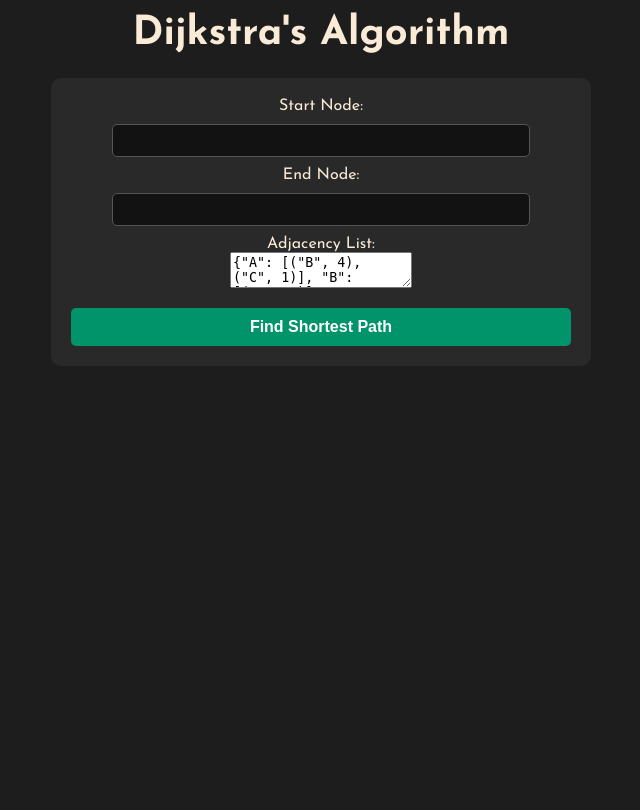
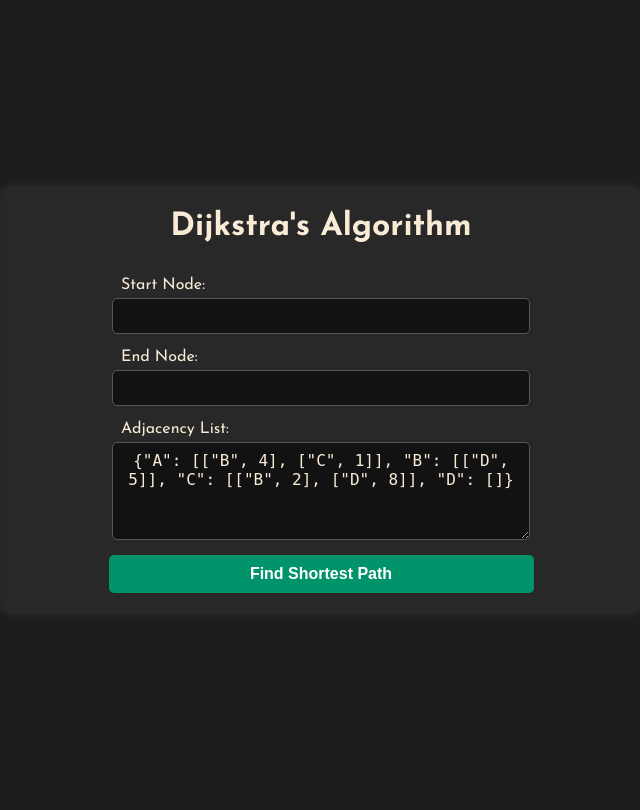
Before and after one commit to maitreyeewashere/solver, a Flask app: page /graph/dijkstra in a window 1280 px wide. Shown: the whole page, without its empty margins (319-959 px from the left). After the commit the page ends 593 px from the top, so only its background shows below. Run offline with Flask 3, Linux system fonts and the light colour scheme.

Commit message:
dijkstra issue fixed

```diff
--- a/app.py
+++ b/app.py
@@ -7,6 +7,7 @@
 from algorithms.FW import *
 import os
 import json
+import time
 import matplotlib
 matplotlib.use('Agg')
 import matplotlib.pyplot as plt
@@ -84,17 +85,29 @@
 @app.route('/graph/dijkstra', methods=["GET", "POST"])
 def dijkstra_solver():
     if request.method == "POST":
-        start, end = request.form["start"], request.form["end"]
+        start = request.form["start"].upper()
+        end = request.form["end"].upper()
+
         try:
             adj_list = json.loads(request.form["adj_list"])
+            if start not in adj_list or end not in adj_list:
+                return render_template("dijkstra.html", error="Start/end node not in graph")
         except json.JSONDecodeError:
             return render_template("dijkstra.html", error="Invalid adjacency list format.")
 
         path, cost, _ = dijkstra(adj_list, start, end)
+
+        if cost == float('inf'):
+            return render_template("dijkstra.html", error="No path exists between nodes")
+
         img_path = visualiseGraph(adj_list, path)
+
         return render_template("dijkstra.html", path=path, cost=cost, img_path=img_path)
 
     return render_template("dijkstra.html")
+
+if __name__ == '__main__':
+    app.run(debug=True)
 
 @app.route('/graph/floyd-warshall', methods=["GET", "POST"])
 def floyd_warshall():
@@ -157,49 +170,50 @@
     return render_template('linreg.html', result=result, img_path=f'/{img_path}')
 
 @app.route('/ml/kmeans', methods=['GET', 'POST'])
-def k_means():
-
-    result = None
-
-    def save_plot(points, clusters):
-
-        img_path = "static/clusters.png"
-
-        if os.path.exists(img_path):
-            os.remove(img_path)
-        plt.figure(figsize=(6, 4), dpi=100)
-        plt.grid(True)
-
-        colors = ['red', 'green', 'purple', 'orange', 'brown']
-
-        for i, cluster in enumerate(clusters):
-            cluster_points = np.array(cluster['points'])
-            if len(cluster_points) > 0:
-                plt.scatter(cluster_points[:, 0], cluster_points[:, 1], color=colors[i % len(colors)], label=f'Cluster {i+1}')
-            plt.scatter(*cluster['center'], color='black', marker='x', s=100, label=f'Centroid {i+1}')
-
-        plt.legend()
-        plt.savefig(img_path, bbox_inches='tight')
-        plt.close()
-
+def handle_kmeans():
     if request.method == 'POST':
         try:
+            # Get form data
             k = int(request.form['k'])
-            points = json.loads(request.form["list"])
-            points = [tuple(p) for p in points]
+            data_str = request.form['list']
 
-            if k > 0 and points:
-                clusters = kmeans(np.array(points), k)
-                save_plot(points, clusters)
-                result = f"K-Means Clustering with {k} clusters completed."
-            else:
-                return render_template("kmeans.html", error="Invalid input.", img_path=None)
+            # Convert string input to numpy array
+            data = np.array(ast.literal_eval(data_str))
 
-        except (ValueError, json.JSONDecodeError):
-            return render_template("kmeans.html", error="Invalid input format.", img_path=None)
+            # Run K-Means algorithm
+            clusters = kmeans(data, k=k)
 
-    return render_template('kmeans.html', result=result, img_path=f'/{img_path}' if result else None)
+            # Create visualization
+            plt.figure(figsize=(8, 6))
+            colors = ['r', 'g', 'b', 'c', 'm', 'y']
 
+            for i, cluster in enumerate(clusters):
+                if cluster['points']:
+                    points = np.array(cluster['points'])
+                    plt.scatter(points[:,0], points[:,1],
+                               c=colors[i%len(colors)],
+                               label=f'Cluster {i+1}')
+                    plt.scatter(cluster['center'][0], cluster['center'][1],
+                               marker='x', s=200, c='black', linewidths=3)
+
+            plt.legend()
+            plt.grid(True)
+
+            # Save plot with cache-busting timestamp
+            timestamp = str(int(time.time()))
+            plot_path = os.path.join(app.config['STATIC_FOLDER'], f'clusters_{timestamp}.png')
+            plt.savefig(plot_path)
+            plt.close()
+
+            return render_template('kmeans.html',
+                                 plot_url=f'clusters_{timestamp}.png')
+
+        except Exception as e:
+            return f"Error processing request: {str(e)}"
+
+    # Initial GET request
+    return render_template('kmeans.html', plot_url=None)
 
 if __name__ == '__main__':
-    app.run(host="0.0.0.0", port=int(os.environ.get("PORT", 5000)), debug=True)
+    app.run(host="0.0.0.0", port=5000, debug=True)
+    #print(app.url_map)
--- a/templates/dijkstra.html
+++ b/templates/dijkstra.html
@@ -4,7 +4,7 @@
     <meta charset="UTF-8" />
     <meta name="viewport" content="width=device-width, initial-scale=1.0" />
     <title>Dijkstra's Algorithm</title>
-    <link rel="stylesheet" href="/static/styles.css" />
+    <link rel="stylesheet" href="/static/styles-main.css" />
     <link rel="preconnect" href="https://fonts.googleapis.com" />
     <link rel="preconnect" href="https://fonts.gstatic.com" crossorigin />
     <link
@@ -13,91 +13,83 @@
     />
     <style>
       body {
-        display: block;
+        display: flex;
+        justify-content: center;
+        align-items: center;
         height: 100vh;
         margin: 0;
         font-family: "Josefin Sans", sans-serif;
         background-color: #1d1d1d;
         color: antiquewhite;
+        overflow-y: auto;
       }
 
-      /* Navigation Sidebar */
-      nav {
-        width: 50vw;
-        height: 100vh;
-        background-color: #000;
-        color: white;
+      /* Wrapper to center everything */
+      .content-wrapper {
         display: flex;
         flex-direction: column;
+        align-items: center;
         justify-content: center;
-        align-items: flex-end;
-        padding: 1rem;
-        position: fixed;
-        right: 0;
-        top: 0;
+        width: 90%;
+        max-width: 600px;
+        text-align: center;
+        padding: 20px;
+        background: #282828;
+        border-radius: 10px;
+        box-shadow: 0 0 10px rgba(255, 255, 255, 0.1);
       }
 
-      /* Main Content */
-      .main-body {
-        margin: 50px auto;
-        padding: 20px;
-        text-align: center; /* Center the text */
-        display: block;
-        max-width: 800px;
-        margin-left: 5vw; /* Push slightly to the right */
+      /* Title */
+      .title-container {
+        width: 100%;
+        text-align: center;
       }
 
-      /* Headings */
       h1 {
-        font-size: 2.5rem;
+        font-size: 2rem;
         font-weight: bold;
-        line-height: 1.2;
         margin-bottom: 20px;
-        text-align: center;
-        width: 100%;
       }
 
       h3 {
         color: rgb(172, 172, 172);
-        margin-bottom: 2px;
-        text-align: center;
+        margin-bottom: 5px;
       }
 
-      /* Paragraph */
-      p {
-        font-size: 1.2rem;
-        line-height: 1.5;
-        margin-bottom: 15px;
-        color: antiquewhite;
-        text-align: center;
-      }
-
-      /* Form Styling */
+      /* Form */
       form {
-        background-color: #292929;
-        padding: 20px;
-        border-radius: 10px;
-        width: 90%;
+        width: 100%;
         max-width: 500px;
-        margin: 20px auto; /* Ensures form is centered */
         display: flex;
         flex-direction: column;
         align-items: center;
-        text-align: center;
       }
 
-      input {
+      label {
+        font-size: 1rem;
+        margin-top: 10px;
+        width: 80%;
+        text-align: left;
+      }
+
+      input,
+      textarea {
         width: 80%;
         padding: 8px;
-        margin: 10px 0;
+        margin: 5px 0;
         background: #121212;
         border: 1px solid #555;
         color: antiquewhite;
         border-radius: 5px;
         text-align: center;
+        font-size: 1rem;
       }
 
-      /* Button Styling */
+      textarea {
+        min-height: 80px;
+        resize: vertical;
+      }
+
       button {
         background-color: #01936a;
         color: white;
@@ -107,41 +99,59 @@
         font-size: 1rem;
         border-radius: 5px;
         transition: background 0.3s ease-in-out;
-      }
-
-      .solve {
-        margin-top: 15px;
-        margin-left: auto;
-        margin-right: auto; /* Center the button */
+        width: 85%;
+        font-weight: bold;
+        margin-top: 10px;
       }
 
       button:hover {
         background-color: #016b50;
       }
 
-      button[type="submit"] {
+      /* Results */
+      .result-container {
+        background-color: #333;
+        padding: 20px;
+        border-radius: 10px;
+        width: 80%;
+        max-width: 500px;
         margin-top: 20px;
-        width: 100%;
-        font-weight: bold;
+        text-align: center;
+        border: 2px solid #555;
+        display: flex;
+        flex-direction: column;
+        align-items: center;
+        max-height: fit-content;
+      }
+
+      img {
+        display: solid;
+        margin: 20px auto;
+        border: 3px solid #555;
+        border-radius: 10px;
+        box-shadow: 5px 5px 15px rgba(0, 0, 0, 0.2);
+        max-width: 100%;
+        height: auto;
       }
 
       /* Footer */
       footer {
-        text-align: left;
+        text-align: center;
         padding: 10px;
         font-size: 1rem;
         background-color: rgb(47, 47, 47);
         color: white;
         position: fixed;
-        width: 45.12%;
+        width: 100%;
         bottom: 0;
-        left: 0;
       }
     </style>
   </head>
   <body>
+    <div class="content-wrapper">
+      <div class="title-container">
         <h1>Dijkstra's Algorithm</h1>
-
+      </div>
       <form action="/graph/dijkstra" method="POST">
         <label for="start">Start Node:</label>
         <input type="text" name="start" required />
@@ -151,16 +161,26 @@
 
         <label for="adj_list">Adjacency List:</label>
         <textarea name="adj_list" required>
-{"A": [("B", 4), ("C", 1)], "B": [("D", 5)], "C": [("B", 2), ("D", 8)], "D": []}</textarea
-      >
+{"A": [["B", 4], ["C", 1]], "B": [["D", 5]], "C": [["B", 2], ["D", 8]], "D": []}
+        </textarea>
 
         <button type="submit">Find Shortest Path</button>
       </form>
 
       {% if path %}
+      <div class="result-container">
         <h3>Shortest Path: {{ path }}</h3>
         <h3>Cost: {{ cost }}</h3>
-    <img src="/static/graph.png" alt="Shortest Path Animation" />
+        <img
+          src="{{ url_for('static', filename=img_path.split('/')[-1]) }}"
+          alt="Shortest Path Graph"
+        />
+      </div>
       {% endif %}
+
+      {% if error %}
+      <p style="color: red">{{ error }}</p>
+      {% endif %}
+    </div>
   </body>
 </html>
--- a/templates/main.html
+++ b/templates/main.html
@@ -41,7 +41,7 @@
                 <a href="#">Machine Learning</a>
                 <ul class="dropdown-content">
                     <li><a href="/ml/linear-regression">Linear Regression</a></li>
-                    <li><a href="/ml/k-means">K-Means Clustering</a></li>
+                    <li><a href="/ml/kmeans">K-Means Clustering</a></li>
                 </ul>
             </li>
         </ul>
```
Also changed, not shown: algorithms/dijkstra.py (+12 -31 lines). Lines whose indentation alone changed are shown as unchanged.
